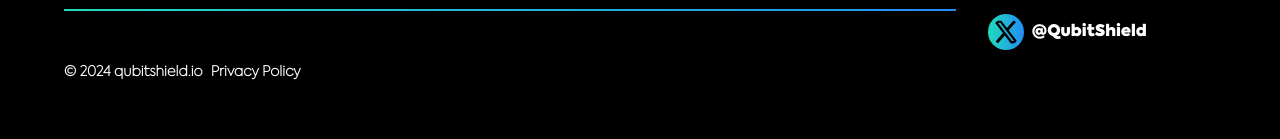
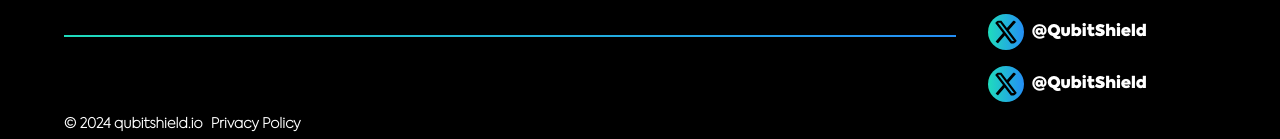
Before and after one commit to disbizprojects/quibitshield, a Next.js app: page / in a window 1280 px wide. Shown: the part 1164-1303 px from the top of the page. Before the commit the page ends 1254 px from the top, so only its background shows below. Built offline with nearby package versions, Linux system fonts and the light colour scheme.

Commit message:
Update footer.tsx

```diff
--- a/components/footer.tsx
+++ b/components/footer.tsx
@@ -23,6 +23,10 @@ export default function Footer() {
                 <FaXTwitter className="grad w-9 h-9 p-1 rounded-full text-black" />
                 <a href="https://twitter.com/QubitShield">@QubitShield</a>
               </div>
+              <div className="flex gap-2 items-center">
+                <FaXTwitter className="grad w-9 h-9 p-1 rounded-full text-black" />
+                <a href="https://bsky.app/profile/qubitshield.bsky.social">@QubitShield</a>
+              </div>
             </div>
           </div>
         </div>
```
